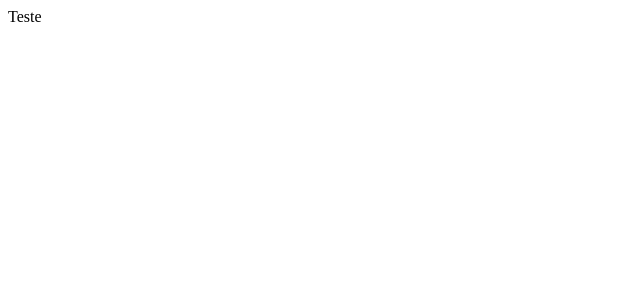
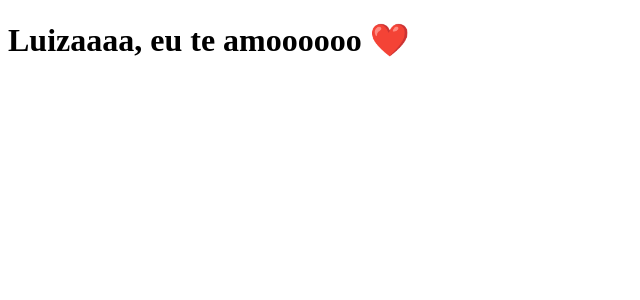
Before and after one commit to SrCinque/clone-tabnews, a Next.js app: page / in a window 1280 px wide. Shown: the top 300 px of the page, without its empty margins (0-640 px from the left). Built offline with nearby package versions, Linux system fonts and the light colour scheme.

Commit message:
Mudança de frase no index.js

```diff
--- a/pages/index.js
+++ b/pages/index.js
@@ -1,5 +1,5 @@
 function Home() {
-    return 'Teste';
+    return <h1>Luizaaaa, eu te amoooooo ❤️</h1>;
 }
 
 export default Home;
```
